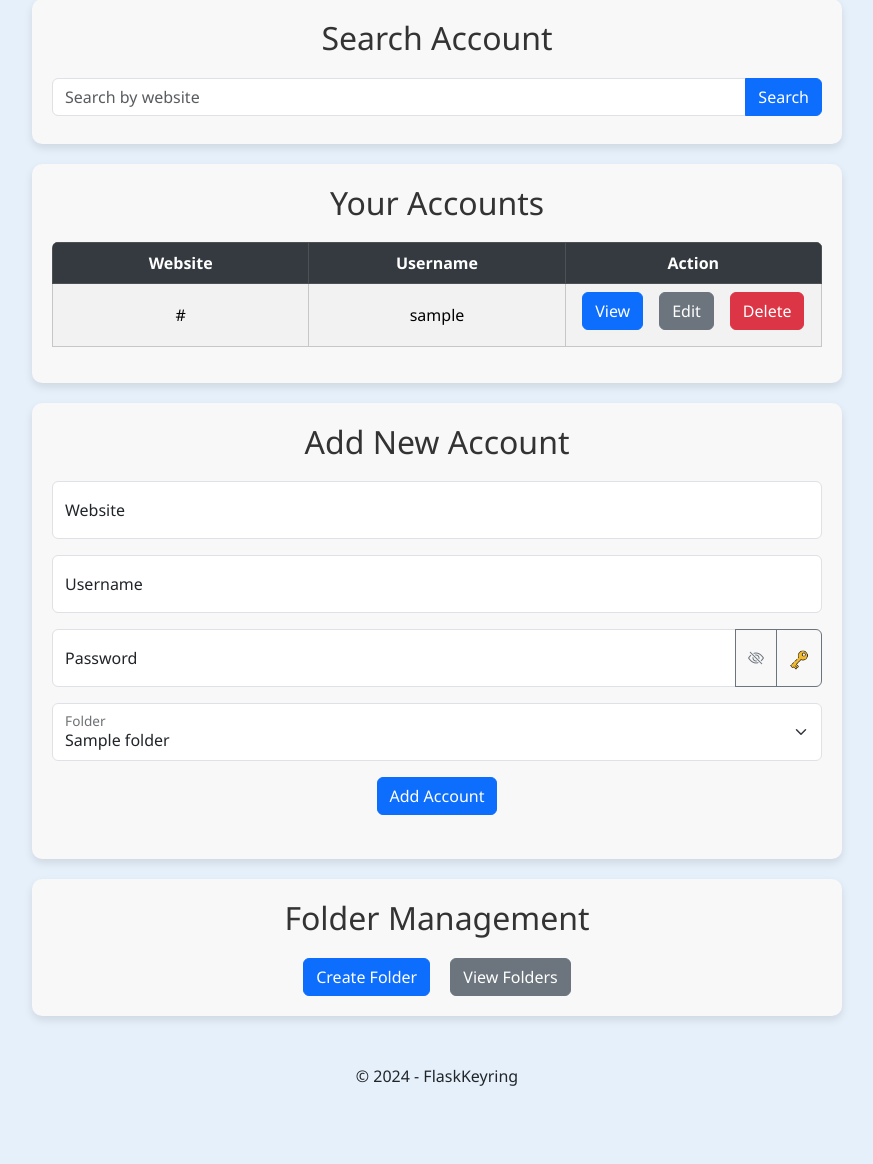
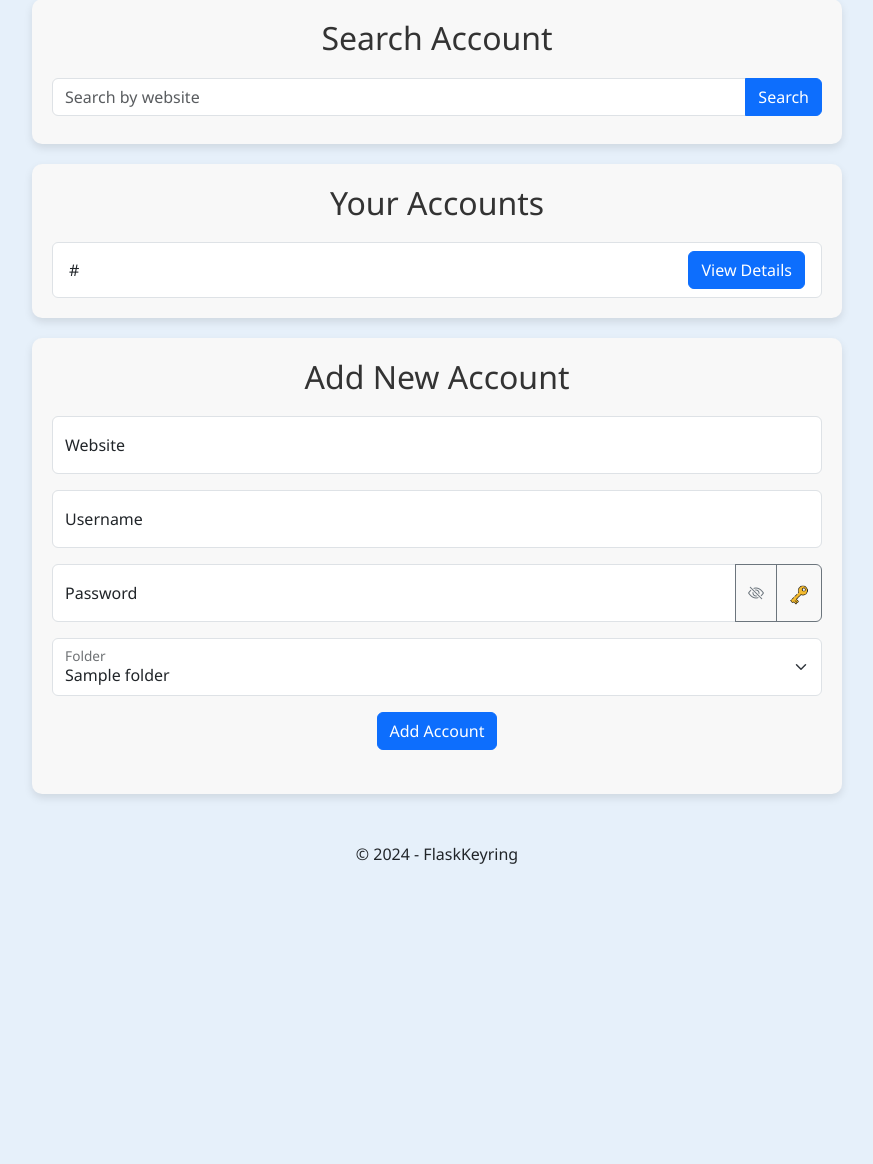
Before and after one commit to av1155/FlaskKeyring, a Flask app: page /dashboard in a window 1280 px wide. Shown: the part 225-1389 px from the top of the page, without its empty margins (203-1076 px from the left). After the commit the page ends 1089 px from the top, so only its background shows below. Run offline with Flask 3, Linux system fonts and the light colour scheme; a user stored in the database is signed in; tables that the repository leaves empty hold one stand-in row (values such as "Sample post"); some libraries are stand-ins or nearby versions.

Commit message:
Enhance Dashboard Password Display and Add Word-Wrap for Long Passwords
- Refactored dashboard.html to display accounts in a collapsible list
format, improving readability and UI consistency.
- Added .passwordField class in styles.css to enable word-wrap and
prevent long passwords from overflowing the screen.
- Integrated "Are you sure you want to delete this account?" modal for
delete confirmation, improving user experience.
- Adjusted alignment of Edit and Delete buttons within the collapsible
details section.
- Updated JavaScript to handle dynamic password decryption and delete
confirmation modal actions.

```diff
--- a/static/css/styles.css
+++ b/static/css/styles.css
@@ -155,6 +155,12 @@ h2 {
 
 .login-p-font-prompt {
     color: var(--secondary-text-color);
+}
+
+.passwordField {
+    word-wrap: break-word;
+    overflow-wrap: break-word;
+    white-space: normal;
 }
 
 /* Password Generator Styles */
--- a/templates/dashboard.html
+++ b/templates/dashboard.html
@@ -16,47 +16,33 @@
 
     <section class="password-list">
         <h2>Your Accounts</h2>
-        <div class="tbl-container bdr">
-            <table class="table table-bordered table-hover rounded">
-                <thead class="table-dark text-center">
-                    <tr>
-                        <th>Website</th>
-                        <th>Username</th>
-                        <th>Action</th>
-                    </tr>
-                </thead>
-                <tbody class="table-light">
+
+        <ul class="list-group">
             {% for password in passwords %}
-                    <tr>
-                        <td class="align-middle text-center">{{ password.website }}</td>
-                        <td class="align-middle text-center">{{ password.username }}</td>
+            <li class="list-group-item">
+                <div class="d-flex justify-content-between align-items-center">
+                    <div>{{ password.website }}</div>
+                    <button class="btn btn-primary view-details-btn" data-bs-toggle="collapse" data-bs-target="#details-{{ password.id }}" data-password-id="{{ password.id }}">
+                        View Details
+                    </button>
+                </div>
+                <div class="collapse mt-2" id="details-{{ password.id }}">
+                    <p><strong>Username:</strong> {{ password.username }}</p>
+                    <p><strong>Password:</strong> <span class="passwordField" data-password-id="{{ password.id }}">Decrypting...</span></p>
+                    <div class="d-flex justify-content-start mt-2">
+                        <a href="{{ url_for('main.edit_password', password_id=password.id) }}" class="btn btn-secondary me-2">Edit</a>
+                        <button class="btn btn-danger delete-btn" data-id="{{ password.id }}">Delete</button>
+                    </div>
+                </div>
+            </li>
+            {% endfor %}
+        </ul>
 
-                        <td class="text-center">
-                            <div class="d-flex justify-content-center flex-wrap">
-                                <!-- View Button -->
-                                <a href="{{ url_for('main.view_password', password_id=password.id) }}" class="btn btn-primary mx-2 mb-2">View</a>
-
-                                <!-- Edit Button -->
-                                <a href="{{ url_for('main.edit_password', password_id=password.id) }}" class="btn btn-secondary mx-2 mb-2">Edit</a>
-
-                                <!-- Delete Form/Button -->
-                                <form action="{{ url_for('main.remove_password', password_id=password.id) }}" method="POST" class="mx-2 mb-2">
-                                    <button type="submit" class="btn btn-danger">Delete</button>
-                                </form>
-                            </div>
-                        </td>
-
-                    </tr>
-                    {% endfor %}
-                </tbody>
-            </table>
-        </div>
     </section>
 
     <section class="add-password">
         <h2>Add New Account</h2>
         <form id="addPasswordForm" class="mb-4">
-
             <div class="form-floating mb-3">
                 <input type="text" class="form-control form-control-dark" id="website" name="website" placeholder="Website URL" required>
                 <label for="website">Website</label>
@@ -66,7 +52,6 @@
                 <input type="text" class="form-control form-control-dark" id="username" name="username" placeholder="Username" required>
                 <label for="username">Username</label>
             </div>
-
 
             <div class="input-group mb-3">
                 <div class="form-floating flex-grow-1">
@@ -82,45 +67,8 @@
             </div>
 
             <div class="mb-3" id="passwordGenerator" style="display: none;">
-
-                <div class="mb-3">
-                    <label for="generatedPassword" class="form-label">Generated Password:</label>
-                    <input type="text" id="generatedPassword" readonly class="form-control" />
+                <!-- Additional fields for password generation -->
             </div>
-
-
-                <div class="form-floating mb-3">
-                    <select class="form-select" id="passwordType" name="passwordType" aria-label="Password Type select">
-                        <option value="random">Random Password</option>
-                        <option value="memorable">Memorable Password</option>
-                        <option value="pin">PIN Code</option>
-                    </select>
-                    <label for="passwordType">Password Type:</label>
-                </div>
-
-
-                <div class="mb-3">
-                    <label for="passwordLength" class="form-label">Password Length:</label>
-                    <input type="range" id="passwordLength" value="12" min="4" max="40" class="form-range" />
-                    <span id="passwordLengthDisplay" class="text-muted">Length: 12</span>
-                </div>
-
-                <div class="form-check form-switch mb-3">
-                    <input class="form-check-input" type="checkbox" role="switch" id="includeNumbers" checked>
-                    <label class="form-check-label" for="includeNumbers">Include Numbers</label>
-                </div>
-
-                <div class="form-check form-switch mb-3">
-                    <input class="form-check-input" type="checkbox" role="switch" id="includeSymbols" checked>
-                    <label class="form-check-label" for="includeSymbols">Include Symbols</label>
-                </div>
-
-                <div class="text-center">
-                    <button id="generatePasswordButton" class="btn btn-primary mb-2">Generate</button>
-                </div>
-
-            </div>
-
 
             <div class="form-floating mb-3">
                 <select class="form-select" id="folder_id" name="folder_id" aria-label="Folder select">
@@ -136,16 +84,28 @@
             </div>
         </form>
     </section>
+</main>
 
-    <section class="folder-management">
-        <h2>Folder Management</h2>
-        <div class="text-center">
-            <a href="{{ url_for('main.create_folder') }}" class="btn btn-primary mx-2">Create Folder</a>
-            <a href="{{ url_for('main.list_folders') }}" class="btn btn-secondary mx-2">View Folders</a>
+<!-- Delete Confirmation Modal -->
+<div class="modal fade" id="deleteModal" tabindex="-1" aria-labelledby="deleteModalLabel" aria-hidden="true">
+    <div class="modal-dialog">
+        <div class="modal-content">
+            <div class="modal-header">
+                <h5 class="modal-title" id="deleteModalLabel">Confirm Delete</h5>
+                <button type="button" class="btn-close" data-bs-dismiss="modal" aria-label="Close"></button>
             </div>
-    </section>
-
-</main>
+            <div class="modal-body">
+                Are you sure you want to delete this account?
+            </div>
+            <div class="modal-footer">
+                <button type="button" class="btn btn-secondary" data-bs-dismiss="modal">Cancel</button>
+                <form id="confirmDeleteForm" method="POST">
+                    <button type="submit" class="btn btn-danger">Delete</button>
+                </form>
+            </div>
+        </div>
+    </div>
+</div>
 
 <footer class="text-center mt-5">
     <p>&copy; {{ current_year }} - FlaskKeyring</p>
@@ -154,28 +114,53 @@
 {% endblock %}
 
 {% block scripts %}
-
 <script src="{{ url_for('static', filename='js/generate_password.js') }}"></script>
 <script src="{{ url_for('static', filename='js/toggle_password.js') }}"></script>
 <script src="{{ url_for('static', filename='js/client_encryption.js') }}"></script>
 <script>
 document.addEventListener("DOMContentLoaded", function() {
-        const addPasswordForm = document.getElementById("addPasswordForm");
+    // Handle View Details for password decryption
+    const viewButtons = document.querySelectorAll(".view-details-btn");
 
-        addPasswordForm.addEventListener("submit", async function(event) {
+    viewButtons.forEach(button => {
+        button.addEventListener("click", async function() {
+            const passwordId = button.getAttribute("data-password-id");
+            const passwordField = document.querySelector(`.passwordField[data-password-id="${passwordId}"]`);
+
+            if (passwordField.textContent === "Decrypting...") {
+                try {
+                    const response = await fetch(`/api/get_password/${passwordId}`);
+                    const data = await response.json();
+                    const decryptedPassword = await decryptData(data);
+
+                    if (decryptedPassword !== null) {
+                        passwordField.textContent = decryptedPassword;
+                    } else {
+                        passwordField.textContent = "Failed to decrypt password.";
+                    }
+                } catch (error) {
+                    console.error("Error fetching or decrypting password:", error);
+                    passwordField.textContent = "Error retrieving password.";
+                }
+            }
+        });
+    });
+
+    // Handle Add Account form submission
+    document.getElementById("addPasswordForm").addEventListener("submit", async function(event) {
         event.preventDefault();
 
         const website = document.getElementById("website").value;
         const username = document.getElementById("username").value;
         const password = document.getElementById("floatingPassword").value;
-            const folder_id = document.getElementById("folder_id").value;
+        const folderId = document.getElementById("folder_id").value;
 
         const encryptedData = await encryptData(password);
 
         const payload = {
             website: website,
             username: username,
-                folder_id: folder_id,
+            folder_id: folderId,
             ciphertext: encryptedData.ciphertext,
             iv: encryptedData.iv,
             salt: encryptedData.salt,
@@ -183,9 +168,7 @@
 
         fetch("/api/save_password", {
             method: "POST",
-                headers: {
-                    "Content-Type": "application/json",
-                },
+            headers: { "Content-Type": "application/json" },
             body: JSON.stringify(payload),
         })
         .then(response => response.json())
@@ -201,7 +184,19 @@
             console.error("Error:", error);
         });
     });
+
+    // Handle delete confirmation
+    const deleteButtons = document.querySelectorAll(".delete-btn");
+    const confirmDeleteForm = document.getElementById("confirmDeleteForm");
+
+    deleteButtons.forEach(button => {
+        button.addEventListener("click", function() {
+            const passwordId = button.getAttribute("data-id");
+            confirmDeleteForm.action = `/remove_password/${passwordId}`;
+            const deleteModal = new bootstrap.Modal(document.getElementById("deleteModal"));
+            deleteModal.show();
+        });
+    });
 });
 </script>
-
 {% endblock %}
```
Lines whose indentation alone changed are shown as unchanged.
